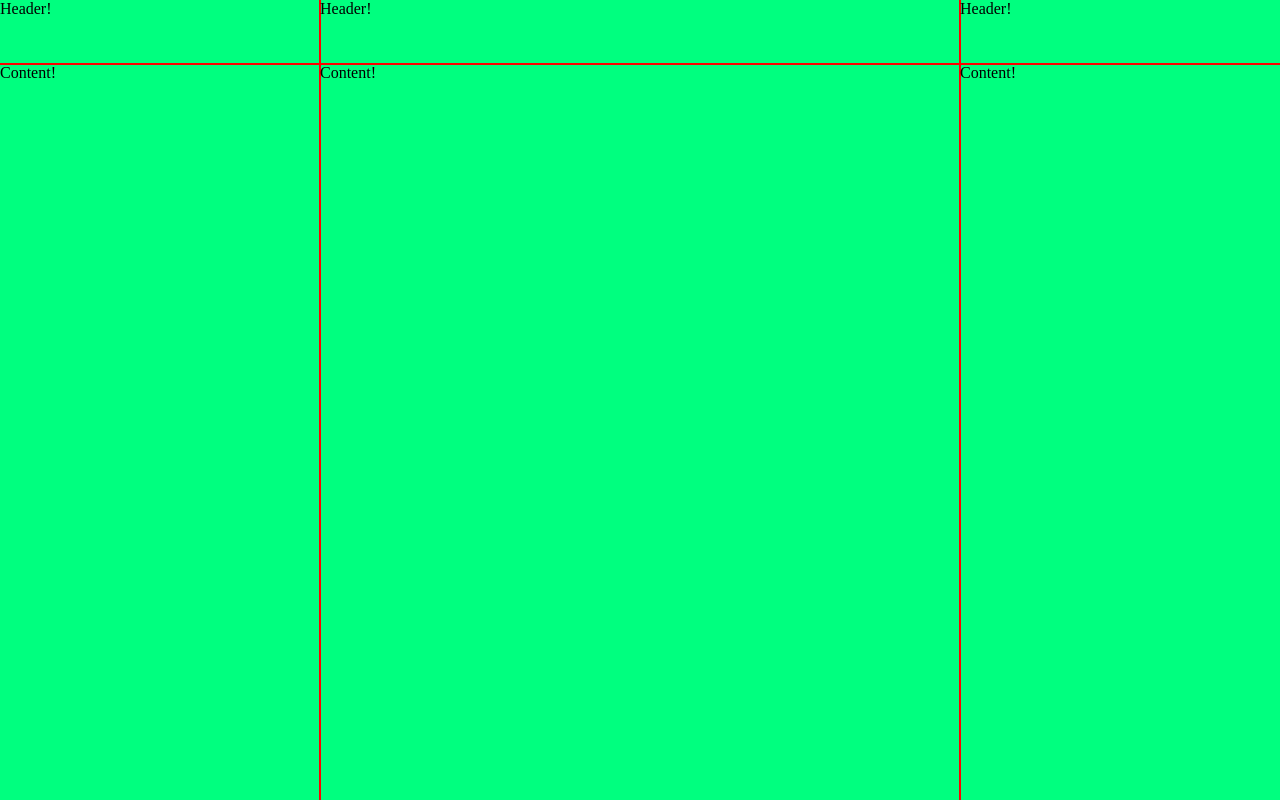
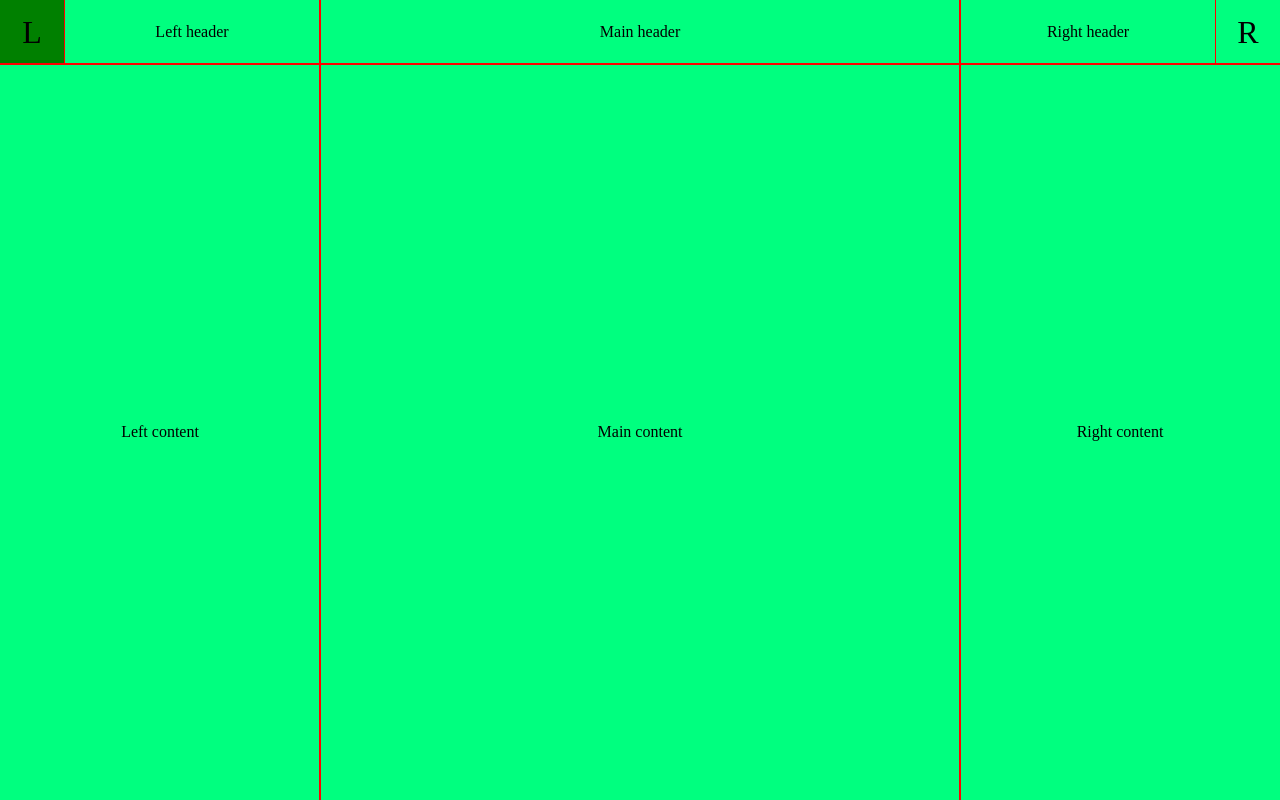
Before and after one commit to davidde/sidebars, a Gatsby site: page / in a window 1280 px wide. Built offline with nearby package versions, Linux system fonts and the light colour scheme; Gatsby itself is replaced by a stand-in of ours.

Commit message:
Put basic layout structure in place

```diff
--- a/src/pages/index.js
+++ b/src/pages/index.js
@@ -6,26 +6,38 @@ export default () =>
   <div id='layout'>
       <div id='left'>
           <div className='header'>
-              Header!
+              <div className='icon'>
+                L
+              </div>
+              <div className='title'>
+                Left header
+              </div>
           </div>
           <div className='content'>
-              Content!
+              Left content
           </div>
       </div>
       <div id='main'>
           <div className='header'>
-              Header!
+              <div className='title'>
+                Main header
+              </div>
           </div>
           <div className='content'>
-              Content!
+              Main content
           </div>
       </div>
       <div id='right'>
           <div className='header'>
-              Header!
+              <div className='icon'>
+                R
+              </div>
+              <div className='title'>
+                Right header
+              </div>
           </div>
           <div className='content'>
-              Content!
+              Right content
           </div>
       </div>
   </div>
--- a/src/pages/index.scss
+++ b/src/pages/index.scss
@@ -10,13 +10,14 @@ body {
   background: springgreen;
   --left-width: 25vw;
   --right-width: 25vw;
+  --header-height: 4rem;
 }
 
 #layout {
   display: grid;
   // grid-template-columns: 1fr auto 1fr;
   grid-template-columns: var(--left-width) auto var(--right-width);
-  grid-template-rows: 4rem 1fr;
+  grid-template-rows: var(--header-height) 1fr;
   // grid-template-areas: 'left main right'
   //                      'left main right';
   grid-template-areas: 'left-header  main-header  right-header'
@@ -29,6 +30,26 @@ body {
   display: contents;
   .header {
     grid-area: left-header;
+    .icon {
+      float: left;
+      width: var(--header-height);
+      height: var(--header-height);
+      line-height: var(--header-height);
+      font-size: calc(var(--header-height) / 2);
+      text-align: center;
+      &:hover {
+        background: green;
+      }
+    }
+    .title {
+      height: 100%; /* Required to prevent overflow! */
+      line-height: var(--header-height); /* Vertical center */
+      text-align: center; /* Horizontal center */
+    }
+  }
+  .content {
+    text-align: center;
+    line-height: calc(100vh - var(--header-height));
   }
 }
 
@@ -37,6 +58,15 @@ body {
   display: contents;
   .header {
     grid-area: main-header;
+    .title {
+      height: 100%; /* Required to prevent overflow! */
+      line-height: var(--header-height); /* Vertical center */
+      text-align: center; /* Horizontal center */
+    }
+  }
+  .content {
+    text-align: center;
+    line-height: calc(100vh - var(--header-height));
   }
 }
 
@@ -45,5 +75,25 @@ body {
   display: contents;
   .header {
     grid-area: right-header;
+    .icon {
+      float: right;
+      width: var(--header-height);
+      height: var(--header-height);
+      line-height: var(--header-height);
+      font-size: calc(var(--header-height) / 2);
+      text-align: center;
+      &:hover {
+        background: green;
+      }
+    }
+    .title {
+      height: 100%; /* Required to prevent overflow! */
+      line-height: var(--header-height); /* Vertical center */
+      text-align: center; /* Horizontal center */
+    }
+  }
+  .content {
+    text-align: center;
+    line-height: calc(100vh - var(--header-height));
   }
 }
```
